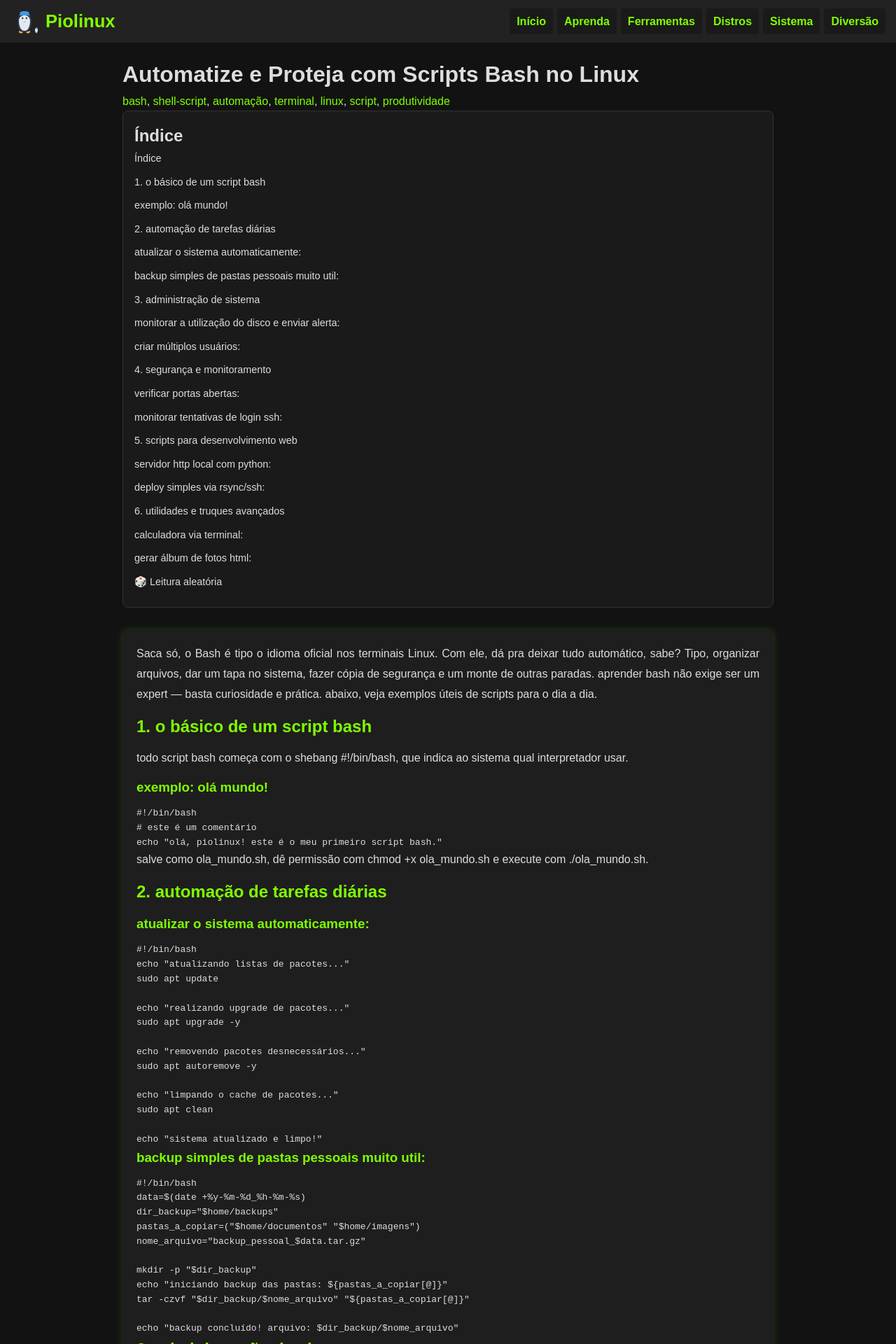
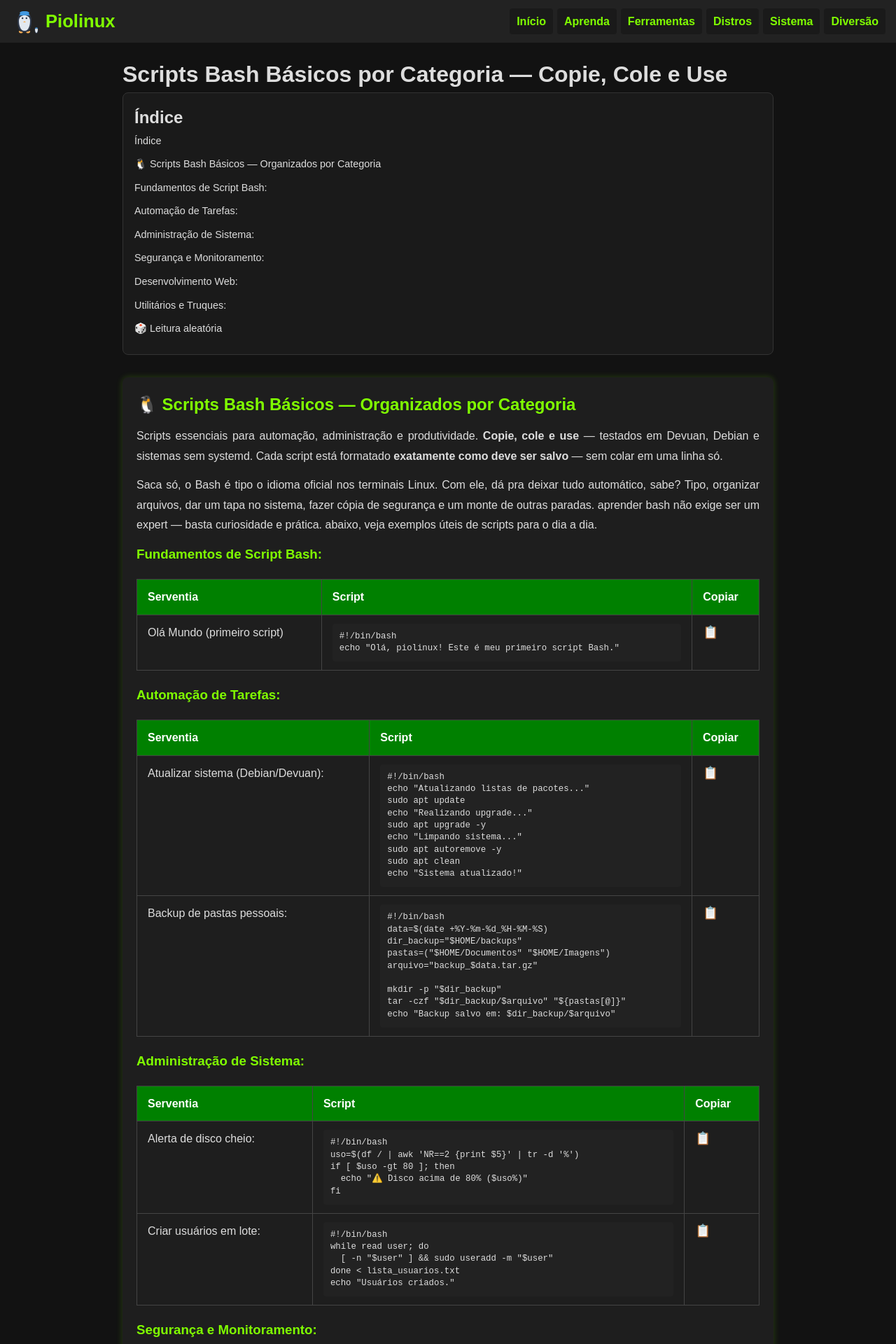
Before and after one commit to Piolinux/piolinux-site, a Jekyll site: the page built from _pages/scripts-bash-para-linux-automacao-seguranca.md, in a window 1280 px wide. Shown: the top 1920 px of the page at 70% size. Built offline with Jekyll 4.4.1, drawn with Linux system fonts in a browser that asks for light colours; some of the changed text lies outside the part shown.

Commit message:
Update scripts-bash-para-linux-automacao-seguranca.md

```diff
--- a/_pages/scripts-bash-para-linux-automacao-seguranca.md
+++ b/_pages/scripts-bash-para-linux-automacao-seguranca.md
@@ -1,190 +1,265 @@
 ---
 layout: default
-title: "Automatize e Proteja com Scripts Bash no Linux"
-description: "Aprenda a criar scripts Bash para automação, administração, segurança e desenvolvimento. Exemplos práticos para quem usa terminal."
-date: 2025-09-06
-author: "PioLinux"
-categories: [linux, bash, automação]
-tags: [bash, shell-script, automação, terminal, linux, script, produtividade]
-permalink: /scripts-bash-linux/
+title: Scripts Bash Básicos por Categoria — Copie, Cole e Use
+description: "Coleção de scripts Bash reais, testados e formatados corretamente: automação, backup, segurança, administração. 100% offline, sem erros de cópia."
+permalink: /scripts-bash/
 ---
-
 
 {% include toc.html %}
 
 
 
 
+<section class="post-content">
 
-<section class="post-content">
-    <p>
-     Saca só, o Bash é tipo o idioma oficial nos terminais Linux. Com ele, dá pra deixar tudo automático, sabe? Tipo, organizar arquivos, dar um tapa no sistema, fazer cópia de segurança e um monte de outras paradas. aprender bash não exige ser um expert — basta curiosidade e prática. abaixo, veja exemplos úteis de scripts para o dia a dia.
-    </p>
-    <h2>
-     1. o básico de um script bash
-    </h2>
-    <p>
-     todo script bash começa com o shebang #!/bin/bash, que indica ao sistema qual interpretador usar.
-    </p>
-    <h3>
-     exemplo: olá mundo!
-    </h3>
-    <pre><code>#!/bin/bash
-# este é um comentário
-echo "olá, piolinux! este é o meu primeiro script bash."</code></pre>
-    <p>
-     salve como ola_mundo.sh, dê permissão com chmod +x ola_mundo.sh e execute com ./ola_mundo.sh.
-    </p>
-    <h2>
-     2. automação de tarefas diárias
-    </h2>
-    <h3>
-     atualizar o sistema automaticamente:
-    </h3>
-    <pre><code>#!/bin/bash
-echo "atualizando listas de pacotes..."
+
+
+
+<h2>🐧 Scripts Bash Básicos — Organizados por Categoria</h2>
+
+<p>Scripts essenciais para automação, administração e produtividade.
+<strong>Copie, cole e use</strong> — testados em Devuan, Debian e sistemas sem systemd.
+Cada script está formatado <strong>exatamente como deve ser salvo</strong> — sem colar em uma linha só.</p>
+
+<p>Saca só, o Bash é tipo o idioma oficial nos terminais Linux. Com
+ele, dá pra deixar tudo automático, sabe? Tipo, organizar arquivos, dar
+um tapa no sistema, fazer cópia de segurança e um monte de outras
+paradas. aprender bash não exige ser um expert — basta curiosidade e
+prática. abaixo, veja exemplos úteis de scripts para o dia a dia.</p>
+
+
+
+
+<style>
+.evergreen-table {
+  width: 100%;
+  border-collapse: collapse;
+  margin: 20px 0;
+}
+.evergreen-table th,
+.evergreen-table td {
+  padding: 12px 15px;
+  border: 1px solid #444;
+  text-align: left;
+  vertical-align: top;
+}
+.evergreen-table th {
+  background: #008000;
+  color: white;
+  font-weight: 600;
+}
+.evergreen-table code {
+  display: block;
+  white-space: pre;
+  font-family: monospace;
+  background: #222;
+  padding: 10px;
+  border-radius: 4px;
+  font-size: 0.95em;
+  line-height: 1.4;
+  overflow-x: auto;
+}
+.copy-btn {
+  background: none;
+  border: none;
+  color: #8bc34a;
+  cursor: pointer;
+  font-size: 1.1em;
+  padding: 0;
+}
+.copy-btn:hover {
+  color: #ffeb3b;
+}
+</style>
+
+<!-- Categoria: Fundamentos -->
+<h3>Fundamentos de Script Bash:</h3>
+<table class="evergreen-table">
+  <thead>
+    <tr>
+      <th>Serventia</th>
+      <th>Script</th>
+      <th>Copiar</th>
+    </tr>
+  </thead>
+  <tbody>
+    <tr>
+      <td data-label="Objetivo">Olá Mundo (primeiro script)</td>
+      <td data-label="Script"><code>#!/bin/bash
+echo "Olá, piolinux! Este é meu primeiro script Bash."</code></td>
+      <td data-label="Copiar"><button class="copy-btn" data-cmd="#!/bin/bash%0Aecho &quot;Olá, piolinux! Este é meu primeiro script Bash.&quot;">📋</button></td>
+    </tr>
+  </tbody>
+</table>
+
+<!-- Categoria: Automação -->
+<h3>Automação de Tarefas:</h3>
+<table class="evergreen-table">
+  <thead>
+    <tr>
+      <th>Serventia</th>
+      <th>Script</th>
+      <th>Copiar</th>
+    </tr>
+  </thead>
+  <tbody>
+    <tr>
+      <td data-label="Objetivo">Atualizar sistema (Debian/Devuan):</td>
+      <td data-label="Script"><code>#!/bin/bash
+echo "Atualizando listas de pacotes..."
 sudo apt update
-
-echo "realizando upgrade de pacotes..."
+echo "Realizando upgrade..."
 sudo apt upgrade -y
-
-echo "removendo pacotes desnecessários..."
+echo "Limpando sistema..."
 sudo apt autoremove -y
-
-echo "limpando o cache de pacotes..."
 sudo apt clean
-
-echo "sistema atualizado e limpo!"</code></pre>
-    <h3>
-     backup simples de pastas pessoais muito util:
-    </h3>
-    <pre><code>#!/bin/bash
-data=$(date +%y-%m-%d_%h-%m-%s)
-dir_backup="$home/backups"
-pastas_a_copiar=("$home/documentos" "$home/imagens")
-nome_arquivo="backup_pessoal_$data.tar.gz"
+echo "Sistema atualizado!"</code></td>
+      <td data-label="Copiar"><button class="copy-btn" data-cmd="#!/bin/bash%0Aecho &quot;Atualizando listas de pacotes...&quot;%0Asudo apt update%0Aecho &quot;Realizando upgrade...&quot;%0Asudo apt upgrade -y%0Aecho &quot;Limpando sistema...&quot;%0Asudo apt autoremove -y%0Asudo apt clean%0Aecho &quot;Sistema atualizado!&quot;">📋</button></td>
+    </tr>
+    <tr>
+      <td data-label="Objetivo">Backup de pastas pessoais:</td>
+      <td data-label="Script"><code>#!/bin/bash
+data=$(date +%Y-%m-%d_%H-%M-%S)
+dir_backup="$HOME/backups"
+pastas=("$HOME/Documentos" "$HOME/Imagens")
+arquivo="backup_$data.tar.gz"
 
 mkdir -p "$dir_backup"
-echo "iniciando backup das pastas: ${pastas_a_copiar[@]}"
-tar -czvf "$dir_backup/$nome_arquivo" "${pastas_a_copiar[@]}"
+tar -czf "$dir_backup/$arquivo" "${pastas[@]}"
+echo "Backup salvo em: $dir_backup/$arquivo"</code></td>
+      <td data-label="Copiar"><button class="copy-btn" data-cmd="#!/bin/bash%0Adata=$(date +%Y-%m-%d_%H-%M-%S)%0Adir_backup=&quot;$HOME/backups&quot;%0Apastas=(&quot;$HOME/Documentos&quot; &quot;$HOME/Imagens&quot;)%0Aarquivo=&quot;backup_$data.tar.gz&quot;%0A%0Amkdir -p &quot;$dir_backup&quot;%0Atar -czf &quot;$dir_backup/$arquivo&quot; &quot;${pastas[@]}&quot;%0Aecho &quot;Backup salvo em: $dir_backup/$arquivo&quot;">📋</button></td>
+    </tr>
+  </tbody>
+</table>
 
-echo "backup concluído! arquivo: $dir_backup/$nome_arquivo"</code></pre>
-    <h2>
-     3. administração de sistema
-    </h2>
-    <h3>
-     monitorar a utilização do disco e enviar alerta:
-    </h3>
-    <pre><code>#!/bin/bash
-limite_percentual=80
-particao="/dev/sda1"
-email_admin="seuemail@exemplo.com"
+<!-- Categoria: Administração -->
+<h3>Administração de Sistema:</h3>
+<table class="evergreen-table">
+  <thead>
+    <tr>
+      <th>Serventia</th>
+      <th>Script</th>
+      <th>Copiar</th>
+    </tr>
+  </thead>
+  <tbody>
+    <tr>
+      <td data-label="Objetivo">Alerta de disco cheio:</td>
+      <td data-label="Script"><code>#!/bin/bash
+uso=$(df / | awk 'NR==2 {print $5}' | tr -d '%')
+if [ $uso -gt 80 ]; then
+  echo "⚠️ Disco acima de 80% ($uso%)"
+fi</code></td>
+      <td data-label="Copiar"><button class="copy-btn" data-cmd="#!/bin/bash%0Auso=$(df / | awk 'NR==2 {print $5}' | tr -d '%')%0Aif [ $uso -gt 80 ]; then%0A  echo &quot;⚠️ Disco acima de 80% ($uso%)&quot;%0Afi">📋</button></td>
+    </tr>
+    <tr>
+      <td data-label="Objetivo">Criar usuários em lote:</td>
+      <td data-label="Script"><code>#!/bin/bash
+while read user; do
+  [ -n "$user" ] && sudo useradd -m "$user"
+done < lista_usuarios.txt
+echo "Usuários criados."</code></td>
+      <td data-label="Copiar"><button class="copy-btn" data-cmd="#!/bin/bash%0Awhile read user; do%0A  [ -n &quot;$user&quot; ] && sudo useradd -m &quot;$user&quot;%0Adone < lista_usuarios.txt%0Aecho &quot;Usuários criados.&quot;">📋</button></td>
+    </tr>
+  </tbody>
+</table>
 
-uso=$(df -h "$particao" | awk 'nr==2 {print $5}' | sed 's/%//g')
+<!-- Categoria: Segurança -->
+<h3>Segurança e Monitoramento:</h3>
+<table class="evergreen-table">
+  <thead>
+    <tr>
+      <th>Serventia</th>
+      <th>Script</th>
+      <th>Copiar</th>
+    </tr>
+  </thead>
+  <tbody>
+    <tr>
+      <td data-label="Objetivo">Listar portas abertas:</td>
+      <td data-label="Script"><code>#!/bin/bash
+echo "Portas abertas:"
+ss -tuln</code></td>
+      <td data-label="Copiar"><button class="copy-btn" data-cmd="#!/bin/bash%0Aecho &quot;Portas abertas:&quot;%0Ass -tuln">📋</button></td>
+    </tr>
+    <tr>
+      <td data-label="Objetivo">Monitorar logins SSH falhos:</td>
+      <td data-label="Script"><code>#!/bin/bash
+echo "Últimas tentativas falhas:"
+grep "Failed password" /var/log/auth.log | tail -5 | awk '{print $11}' | sort | uniq -c</code></td>
+      <td data-label="Copiar"><button class="copy-btn" data-cmd="#!/bin/bash%0Aecho &quot;Últimas tentativas falhas:&quot;%0Agrep &quot;Failed password&quot; /var/log/auth.log | tail -5 | awk '{print $11}' | sort | uniq -c">📋</button></td>
+    </tr>
+  </tbody>
+</table>
 
-if (( uso &gt; limite_percentual )); then
-    echo "alerta: uso de disco na partição $particao está em $uso%!" | mail -s "alerta de disco" "$email_admin"
-else
-    echo "uso de disco normal: $uso%"
-fi</code></pre>
-    <h3>
-     criar múltiplos usuários:
-    </h3>
-    <pre><code>#!/bin/bash
-arquivo_usuarios="lista_usuarios.txt"
+<!-- Categoria: Desenvolvimento -->
+<h3>Desenvolvimento Web:</h3>
+<table class="evergreen-table">
+  <thead>
+    <tr>
+      <th>Serventia</th>
+      <th>Script</th>
+      <th>Copiar</th>
+    </tr>
+  </thead>
+  <tbody>
+    <tr>
+      <td data-label="Objetivo">Servidor HTTP local:</td>
+      <td data-label="Script"><code>#!/bin/bash
+python3 -m http.server 8000</code></td>
+      <td data-label="Copiar"><button class="copy-btn" data-cmd="#!/bin/bash%0Apython3 -m http.server 8000">📋</button></td>
+    </tr>
+    <tr>
+      <td data-label="Objetivo">Deploy com rsync:</td>
+      <td data-label="Script"><code>#!/bin/bash
+rsync -avz --delete ./public/ user@host:/var/www/html/
+echo "Deploy concluído."</code></td>
+      <td data-label="Copiar"><button class="copy-btn" data-cmd="#!/bin/bash%0Arsync -avz --delete ./public/ user@host:/var/www/html/%0Aecho &quot;Deploy concluído.&quot;">📋</button></td>
+    </tr>
+  </tbody>
+</table>
 
-if [ ! -f "$arquivo_usuarios" ]; then
-    echo "arquivo $arquivo_usuarios não encontrado."
-    exit 1
+<!-- Categoria: Utilitários -->
+<h3>Utilitários e Truques:</h3>
+<table class="evergreen-table">
+  <thead>
+    <tr>
+      <th>Serventia</th>
+      <th>Script</th>
+      <th>Copiar</th>
+    </tr>
+  </thead>
+  <tbody>
+    <tr>
+      <td data-label="Objetivo">Calculadora no terminal:</td>
+      <td data-label="Script"><code>#!/bin/bash
+if [ -z "$1" ]; then
+  echo "Uso: ./calc.sh '2 + 3 * 4'"
+  exit 1
 fi
+echo "scale=2; $1" | bc -l</code></td>
+      <td data-label="Copiar"><button class="copy-btn" data-cmd="#!/bin/bash%0Aif [ -z &quot;$1&quot; ]; then%0A  echo &quot;Uso: ./calc.sh '2 + 3 * 4'&quot;%0A  exit 1%0Afi%0Aecho &quot;scale=2; $1&quot; | bc -l">📋</button></td>
+    </tr>
+  </tbody>
+</table>
 
-while ifs= read -r usuario; do
-    if [ -n "$usuario" ]; then
-        echo "criando usuário: $usuario"
-        sudo useradd -m "$usuario"
-        sudo passwd "$usuario"
-    fi
-done &lt; "$arquivo_usuarios"
+<script>
+document.addEventListener('click', function(e) {
+  if (e.target.matches('.copy-btn')) {
+    const cmd = e.target.dataset.cmd;
+    if (cmd) {
+      const formatted = cmd
+        .replace(/%0A/g, '\n')
+        .replace(/%22/g, '"')
+        .replace(/%26/g, '&');
+      navigator.clipboard.writeText(formatted).then(() => {
+        const original = e.target.textContent;
+        e.target.textContent = '✓';
+        setTimeout(() => e.target.textContent = original, 1200);
+      });
+    }
+  }
+});
+</script>
 
-echo "usuários criados com sucesso."</code></pre>
-    <p>
-     conteúdo de lista_usuarios.txt:
-    </p>
-    <pre><code>joao
-maria
-pedro
-ana</code></pre>
-    <h2>
-     4. segurança e monitoramento
-    </h2>
-    <h3>
-     verificar portas abertas:
-    </h3>
-    <pre><code>#!/bin/bash
-echo "listando portas abertas:"
-sudo netstat -tulpn
-
-echo -e "\nstatus do firewall (ufw):"
-sudo ufw status</code></pre>
-    <h3>
-     monitorar tentativas de login ssh:
-    </h3>
-    <pre><code>#!/bin/bash
-arquivo_log="/var/log/auth.log"
-
-echo "tentativas de login ssh falhas:"
-grep "failed password" "$arquivo_log" | tail -n 50 | awk '{print $11}' | sort | uniq -c | sort -nr</code></pre>
-    <h2>
-     5. scripts para desenvolvimento web
-    </h2>
-    <h3>
-     servidor http local com python:
-    </h3>
-    <pre><code>#!/bin/bash
-porta=8000
-echo "servidor em http://localhost:$porta"
-python3 -m http.server $porta</code></pre>
-    <h3>
-     deploy simples via rsync/ssh:
-    </h3>
-    <pre><code>#!/bin/bash
-dir_local="./public_html/"
-usuario_remoto="usuario"
-ip_servidor="192.168.0.1"
-dir_remoto="/var/www/html/"
-
-rsync -avz --delete "$dir_local" "$usuario_remoto@$ip_servidor:$dir_remoto"
-
-if [ $? -eq 0 ]; then
-    echo "deploy realizado com sucesso!"
-else
-    echo "erro no deploy."
-fi</code></pre>
-    <h2>
-     6. utilidades e truques avançados
-    </h2>
-    <h3>
-     calculadora via terminal:
-    </h3>
-    <pre><code>#!/bin/bash
-if [ -z "$1" ]; then
-    echo "uso: ./calculadora.sh \"10 + 5 * 2\""
-    exit 1
-fi
-
-resultado=$(echo "scale=2; $1" | bc -l)
-echo "resultado: $resultado"</code></pre>
-    <h3>
-     gerar álbum de fotos html:
-    </h3>
-    <pre><code>#!/bin/bash
-dir_fotos="./fotos"
-arquivo_html="album.html"
-
-echo "" &gt; "$arquivo_html"
-echo "" &gt;&gt; "$arquivo_html"
-echo "</code></pre>
-    <p>
-     minhas foto
-    </p>
-   </section>
+</section>
```
